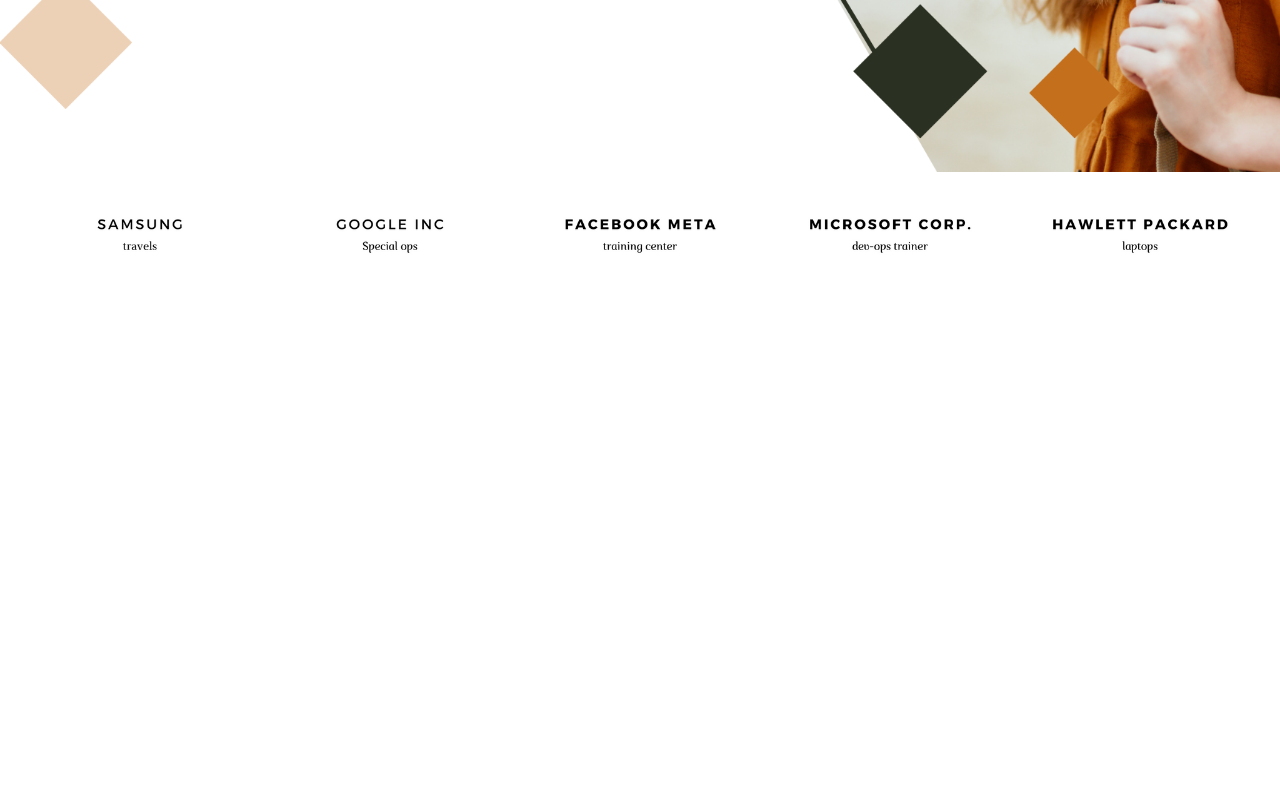
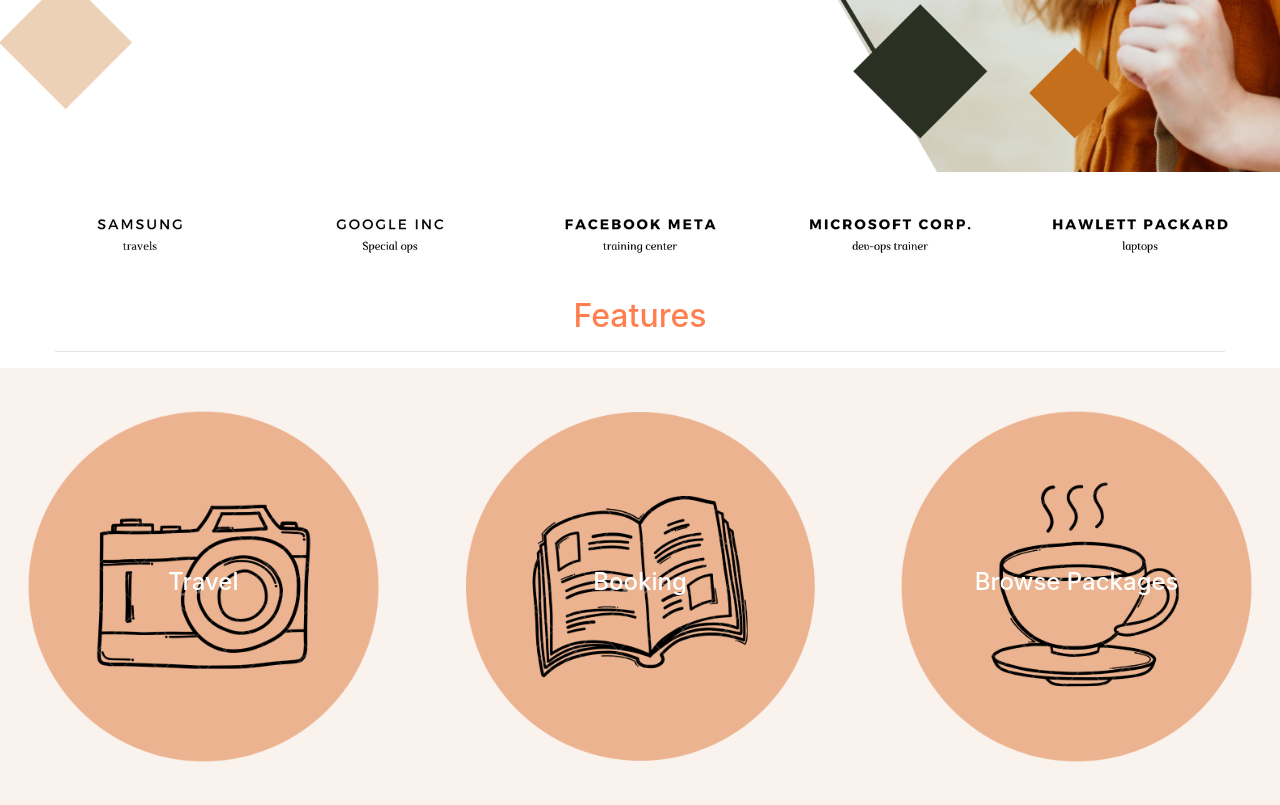
Before and after one commit to shashank4066/mca-project, a plain HTML site: page index.html in a window 1280 px wide. Shown: the part 628-1433 px from the top of the page. Before the commit the page ends 925 px from the top, so only its background shows below. Drawn offline with nearby package versions, Linux system fonts and the light colour scheme; a web font is replaced by a local one.

Commit message:
features

```diff
--- a/index.html
+++ b/index.html
@@ -68,6 +68,21 @@
             <img src="assets/brand5.png">
         </div>
     </section>
+    <section id="features">
+        <h2 style="color: coral;">Features</h2>
+        <hr class="container">
+        <div class="row">
+            <div class="col" id="colu1">
+                <h4 style="color: white;">Travel</h4>
+            </div>
+            <div class="col" id="colu2">
+                <h4 style="color: white;">Booking</h4>
+            </div>
+            <div class="col" id="colu3">
+                <h4 style="color:  white;">Browse Packages</h4>
+            </div>
+        </div>
+    </section>
 </body>
 
 </html>
--- a/style.css
+++ b/style.css
@@ -1,6 +1,10 @@
 * {
     margin: 0;
     padding: 0;
+}
+
+body {
+    overflow-x: hidden;
 }
 
 h1 {
@@ -88,3 +92,64 @@
     width: 20%;
     float: left;
 }
+
+#features {
+    text-align: center;
+}
+
+#colu1 {
+    background-image: url('assets/c1.png');
+    height: 100%;
+    width: 100%;
+    display: flex;
+    background-size: cover;
+    flex-direction: column;
+    padding-top: 200px;
+    padding-bottom: 200px;
+    background-position: center;
+}
+
+#colu1 h4:hover {
+    color: white;
+    background-color: black;
+    cursor: pointer;
+    transition: 0.3s ease;
+}
+
+#colu2 {
+    background-image: url('assets/c2.png');
+    height: 100%;
+    width: 100%;
+    display: flex;
+    background-size: cover;
+    flex-direction: column;
+    padding-top: 200px;
+    padding-bottom: 200px;
+    background-position: center;
+}
+
+#colu2 h4:hover {
+    color: white;
+    background-color: black;
+    cursor: pointer;
+    transition: 0.3s ease;
+}
+
+#colu3 {
+    background-image: url('assets/c3.png');
+    height: 100%;
+    width: 100%;
+    display: flex;
+    background-size: cover;
+    flex-direction: column;
+    padding-top: 200px;
+    padding-bottom: 200px;
+    background-position: center;
+}
+
+#colu3 h4:hover {
+    color: white;
+    background-color: black;
+    cursor: pointer;
+    transition: 0.3s ease;
+}
```
Also changed, not shown: assets/c1.png (added), assets/c2.png (added), assets/c3.png (added).
